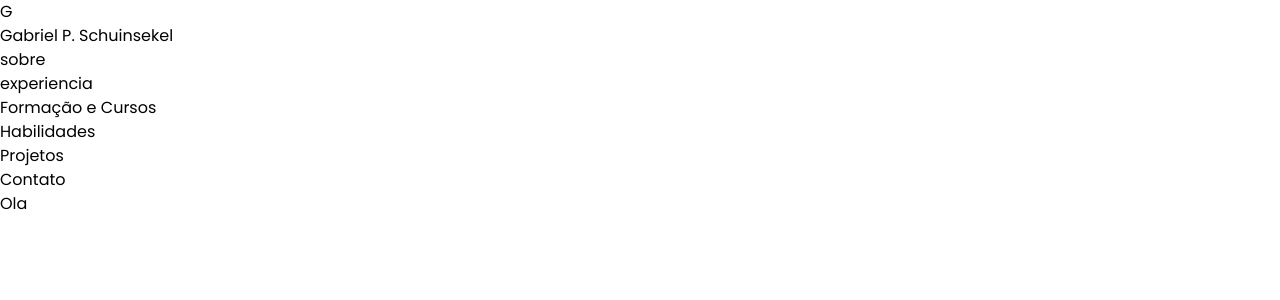
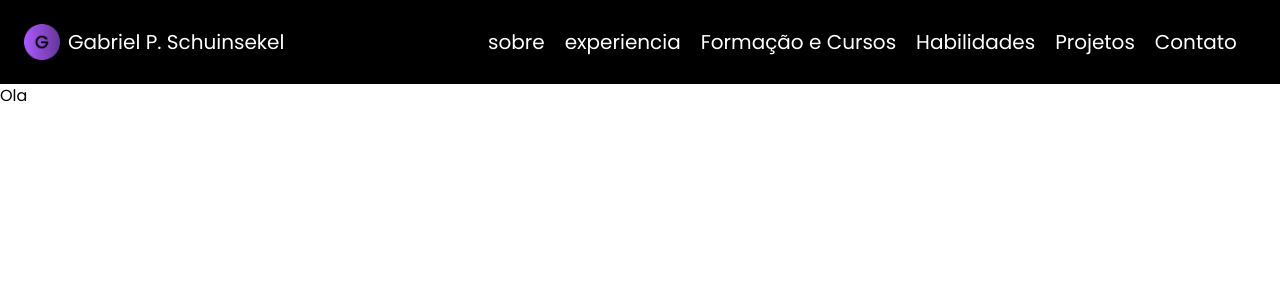
Before and after one commit to GabrielPlagensS/Portifolio, a React app in the folder portfolio/: page / in a window 1280 px wide. Shown: the top 300 px of the page. Built offline with nearby package versions, Linux system fonts and the light colour scheme; the HTML template or start-up script is replaced by a standard one.

Commit message:
Header
Header do portifólio criado.

```diff
--- a/portfolio/package.json
+++ b/portfolio/package.json
@@ -10,6 +10,7 @@
     "preview": "vite preview"
   },
   "dependencies": {
+   "@tailwindcss/vite": "^4.1.18",
     "react": "^19.2.0",
     "react-dom": "^19.2.0"
   },
--- a/portfolio/src/Components/Header.tsx
+++ b/portfolio/src/Components/Header.tsx
@@ -1,22 +1,80 @@
+import { useState } from "react";
+
 const Header = () => {
-    return (
-        <div className="bg-[#000000]">
-            <div>
-                <div>
-                    <p>G</p>
-                    <p>Gabriel P. Schuinsekel</p>
-                </div>
-                <div>
-                    <p>sobre</p>
-                    <p>experiencia</p>
-                    <p>Formação e Cursos</p>
-                    <p>Habilidades</p>
-                    <p>Projetos</p>
-                    <p>Contato</p>
-                </div>
-            </div>
+  const [open, setOpen] = useState(false);
+
+  return (
+    <header className="bg-black">
+      <div className="mx-auto w-full flex items-center justify-between p-6 max-w-8xl">
+        <div className="text-white flex gap-2 text-[20px] cursor-pointer w-xs items-center">
+            <img src="/src/assets/logo.png" alt="Logo" className="w-9 h-9" />
+          <a className="
+            transition-all
+            duration-300
+            hover:text-[#AA5BFF]
+            hover:scale-105
+          ">
+            Gabriel P. Schuinsekel
+          </a>
         </div>
-    )
-}
+
+        <nav className="hidden md:flex text-white gap-5 text-[20px] w-3xl">
+          {["sobre", "experiencia", "Formação e Cursos", "Habilidades", "Projetos", "Contato"].map(item => (
+            <a
+              key={item}
+              className="
+                cursor-pointer
+                transition-all
+                duration-300
+                hover:text-[#AA5BFF]
+                hover:scale-105
+              "
+            >
+              {item}
+            </a>
+          ))}
+        </nav>
+
+        <button
+          onClick={() => setOpen(!open)}
+          className="md:hidden flex flex-col gap-1"
+          aria-label="Abrir menu"
+          aria-expanded={open}
+        >
+          <span className="w-6 h-0.5 bg-white"></span>
+          <span className="w-6 h-0.5 bg-white"></span>
+          <span className="w-6 h-0.5 bg-white"></span>
+        </button>
+      </div>
+
+      <div
+        className={`
+          md:hidden
+          transition-all
+          duration-300
+          overflow-hidden
+          ${open ? "max-h-96 opacity-100" : "max-h-0 opacity-0"}
+        `}
+      >
+        <nav className="flex flex-col gap-4 px-6 pb-6 text-white">
+          {["sobre", "experiencia", "Formação e Cursos", "Habilidades", "Projetos", "Contato"].map(item => (
+            <a
+              key={item}
+              className="
+                cursor-pointer
+                transition-all
+                duration-300
+                hover:text-[#AA5BFF]
+                hover:translate-x-1
+              "
+            >
+              {item}
+            </a>
+          ))}
+        </nav>
+      </div>
+    </header>
+  );
+};
 
 export default Header;
```
Also changed, not shown: portfolio/src/assets/logo.png (added).
